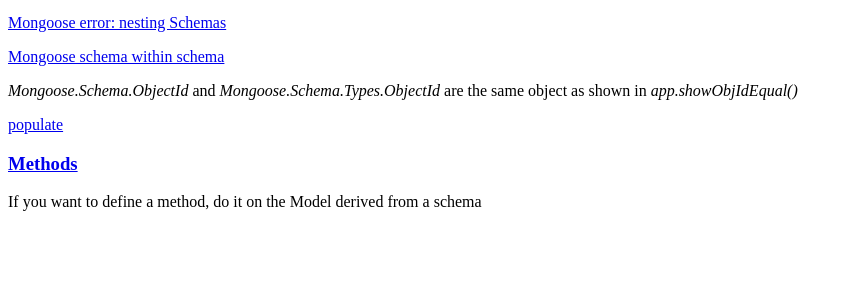
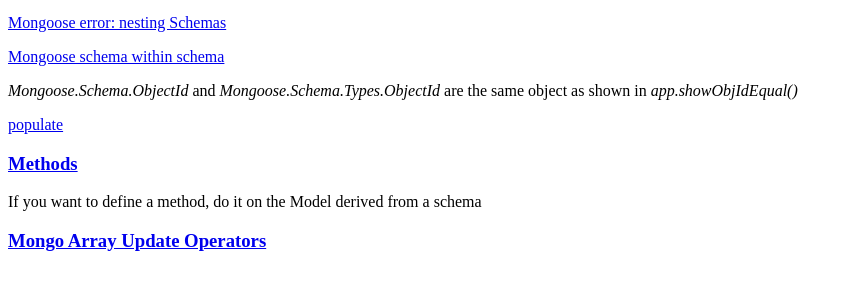
Before and after one commit to TwoFistedJustice/mongoos-nested-schemas-example, a website: page notes.html in a window 1280 px wide. Shown: the part 100-390 px from the top of the page, without its empty margins (0-854 px from the left). Drawn offline with Linux system fonts and the light colour scheme.

Commit message:
Add link to Mongo array operators

```diff
--- a/notes.html
+++ b/notes.html
@@ -30,6 +30,8 @@
 <h3><a href="https://mongoosejs.com/docs/guide.html#methods" target="_blank">Methods</a></h3>
 <p>If you want to define a method, do it on the Model derived from a schema</p>
 
+<h3><a href="https://docs.mongodb.com/manual/reference/operator/update-array/" target="_blank">Mongo Array Update Operators</a></h3>
+
 
 </body>
 </html>
```
